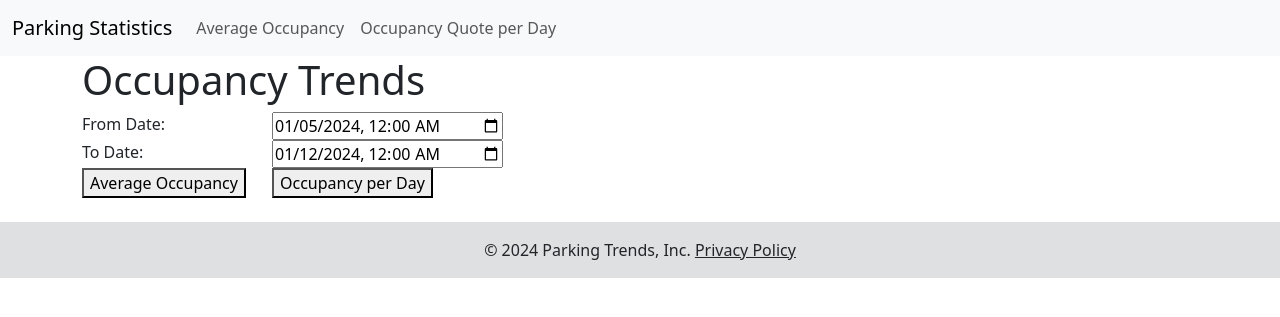
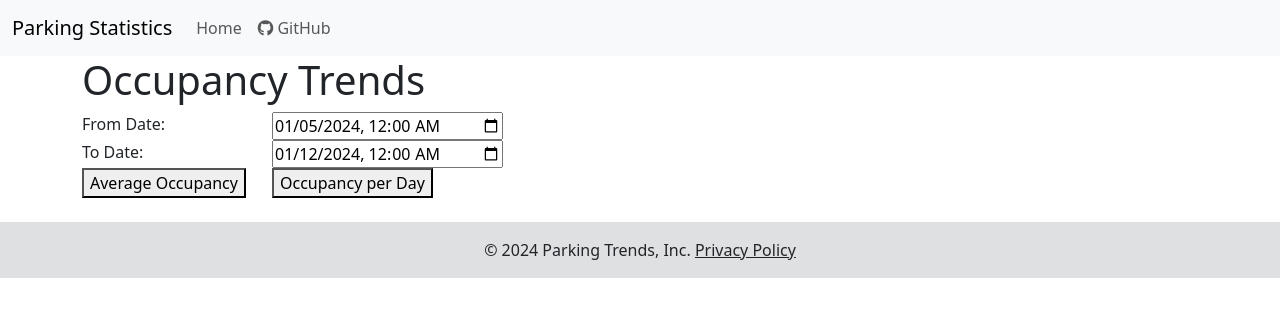
Before and after one commit to eglisi1/car_parking, a Flask app: page / in a window 1280 px wide. Shown: the top 317 px of the page. Run offline with Flask 3, Linux system fonts and the light colour scheme; parts of the project's set-up code (start-up, migrations or seed data) failed here and were passed over.

Commit message:
add github repo with icon

```diff
--- a/src/visual_analytics/templates/base.html
+++ b/src/visual_analytics/templates/base.html
@@ -4,6 +4,7 @@
 <head>
     <title>{% block title %}{% endblock %}</title>
     <link href="https://cdn.jsdelivr.net/npm/bootstrap@5.3.2/dist/css/bootstrap.min.css" rel="stylesheet">
+    <link href="https://cdnjs.cloudflare.com/ajax/libs/font-awesome/6.5.1/css/all.min.css" rel="stylesheet">
 </head>
 
 <body>
@@ -13,10 +14,12 @@
             <div class="collapse navbar-collapse" id="navbarNav">
                 <ul class="navbar-nav">
                     <li class="nav-item">
-                        <a class="nav-link" href="/">Average Occupancy</a>
+                        <a class="nav-link" href="/">Home</a>
                     </li>
                     <li class="nav-item">
-                        <a class="nav-link" href="/">Occupancy Quote per Day</a>
+                        <a class="nav-link" href="https://github.com/eglisi1/car_parking" target="_blank">
+                            <i class="fab fa-github"></i> GitHub
+                        </a>
                     </li>
                 </ul>
             </div>
```
